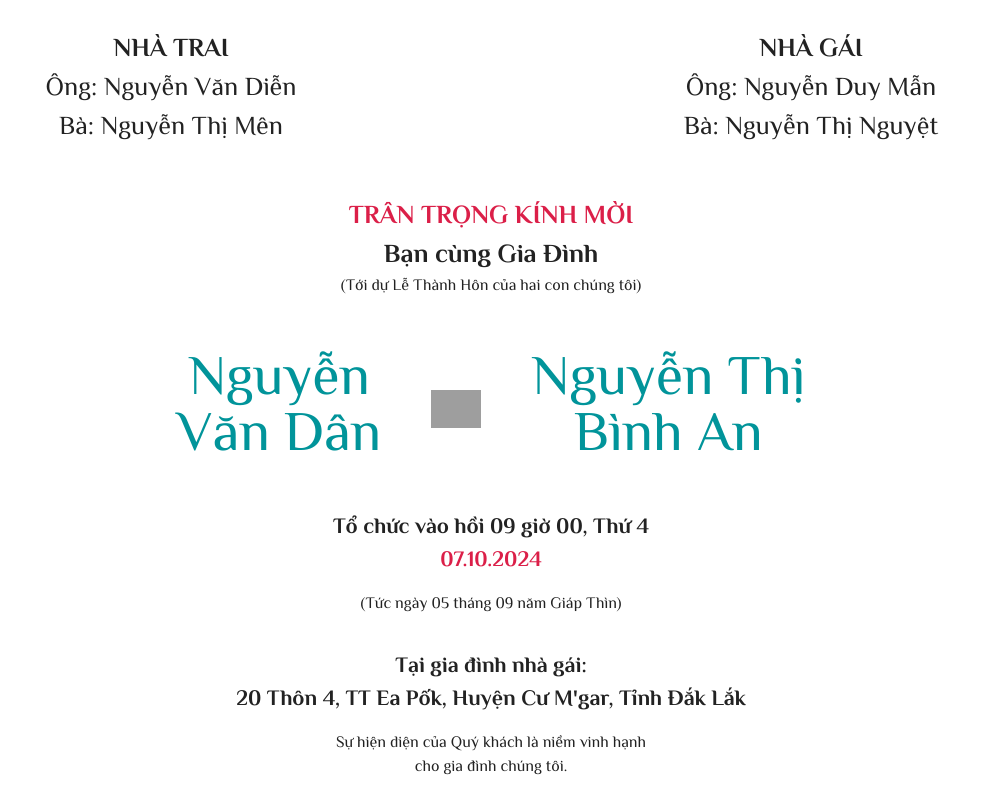
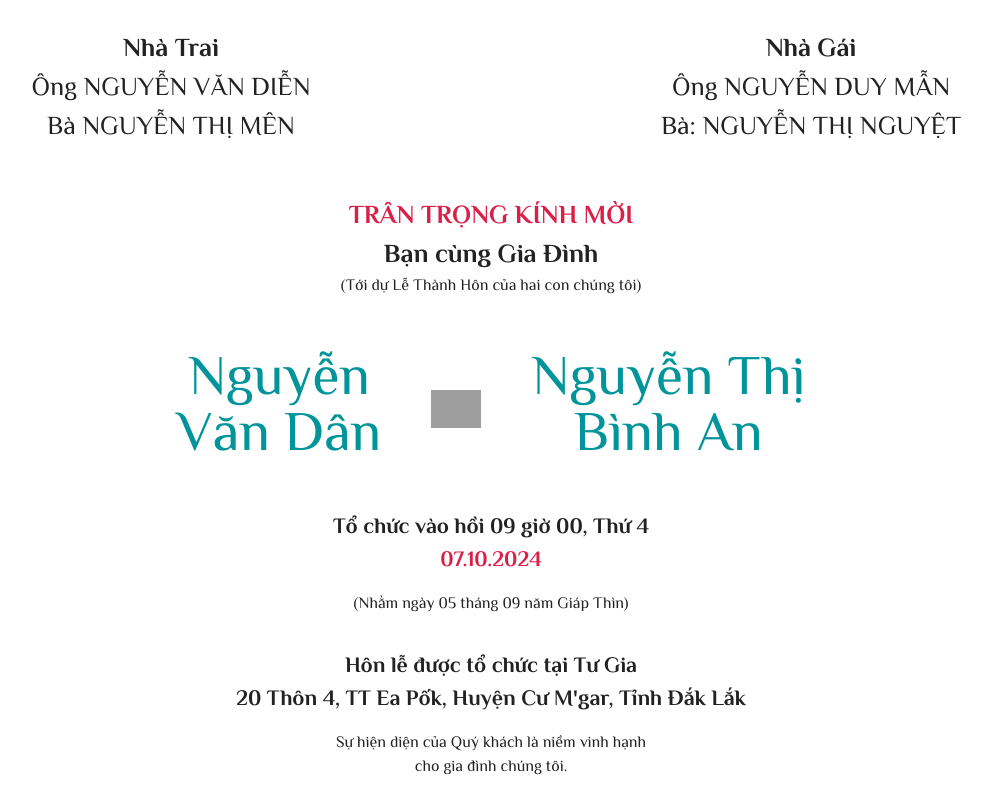
Before and after one commit to homestaygiadinhnho/homestaygiadinhnho, a Jekyll site: the page built from index.html, in a window 1280 px wide, cut to the strip 2038-2846 px from the top of the page. Shown: the whole strip, without its empty margins (149-1141 px from the left). Built offline with Jekyll 4.4.1, drawn with Linux system fonts in a browser that asks for light colours; nearby versions of some CDN libraries; some web fonts are replaced; the list of posts is cut into pages by our own code; grey boxes are pictures that could not be loaded.

Commit message:
Update index.html

```diff
--- a/index.html
+++ b/index.html
@@ -18,22 +18,22 @@ surname_groom_name: "Nguyễn"
 groom_description: "Là một người hiền lành và ít nói. Luôn coi trọng tình cảm và yêu thương gia đình. Với anh: \"Gia đình là điểm tựa vững chắc nhất và là bến đỗ bình yên không đâu sánh bằng đối với mỗi con người.\""
 groom_image: "https://api.vesey.click/templates/vs-template-3/b-1.png"
 groom_image_1: "https://api.vesey.click/templates/vs-template-3/c-1.png"
-groom_representative_1: "Ông: Nguyễn Văn Diễn"
-groom_representative_2: "Bà: Nguyễn Thị Mên"
+groom_representative_1: "Ông NGUYỄN VĂN DIỄN"
+groom_representative_2: "Bà NGUYỄN THỊ MÊN"
 bride_name: "Bình An"
 surname_bride_name: "Nguyễn Thị"
 bride_description: "Là một người nói nhiều nhưng lại sống nội tâm, thích xem phim hoạt hình, trồng cây và yêu thiên nhiên. Ngoài ra còn có ước mơ có cho mình một vườn hoa nho nhỏ để chăm sóc."
 bride_image: "https://api.vesey.click/templates/vs-template-3/b-2.png"
 bride_image_1: "https://api.vesey.click/templates/vs-template-3/c-2.png"
-bride_representative_1: "Ông: Nguyễn Duy Mẫn"
-bride_representative_2: "Bà: Nguyễn Thị Nguyệt"
+bride_representative_1: "Ông NGUYỄN DUY MẪN"
+bride_representative_2: "Bà: NGUYỄN THỊ NGUYỆT"
 wedding_date: "07.10.2024"
 wedding_date_week_calendar: "Thứ 4"
 wedding_date_solar_calendar: "07.10.2024"
 wedding_date_moon_calendar: "05 tháng 09 năm Giáp Thìn"
 countdown_image: "https://api.vesey.click/templates/vs-template-3/cd-bg.png"
 wedding_time: "09 giờ 00"
-wedding_venue_label: "Tại gia đình nhà gái:"
+wedding_venue_label: "Hôn lễ được tổ chức tại Tư Gia"
 wedding_venue: "20 Thôn 4, TT Ea Pốk, Huyện Cư M'gar, Tỉnh Đắk Lắk"
 sections:
   - date: "2022-12-20"
@@ -155,7 +155,7 @@ sections:
       <div class="flex text-[17px] xl:text-[26px]">
         <div class="flex-1">
           <div>
-            <div class="font-bold" data-editable="true">NHÀ TRAI</div>
+            <div class="font-bold" data-editable="true">Nhà Trai</div>
             <div>
               <span data-editable="true">{{ page.groom_representative_1 }}</span><br><span data-editable="true">{{ page.groom_representative_2 }}</span>
             </div>
@@ -163,7 +163,7 @@ sections:
         </div>
         <div class="flex-1">
           <div>
-            <div class="font-bold" data-editable="true">NHÀ GÁI</div>
+            <div class="font-bold" data-editable="true">Nhà Gái</div>
             <div>
               <span data-editable="true">{{ page.bride_representative_1 }}</span><br><span data-editable="true">{{ page.bride_representative_2 }}</span>
             </div>
@@ -187,7 +187,7 @@ sections:
       <div class="text-[16px] xl:text-[22px] mt-[50px]">
         <span class="font-bold" data-editable="true">Tổ chức vào hồi {{ page.wedding_time }}, {{ page.wedding_date_week_calendar }}</span><br>
         <span class="text-tl3red font-bold" data-editable="true">{{ page.wedding_date_solar_calendar }}</span><br>
-        <span class="font-playfairDisplay text-[16px] xl:text-[16px] mt-4 block" data-editable="true">(Tức ngày {{ page.wedding_date_moon_calendar }})</span><br>
+        <span class="font-playfairDisplay text-[16px] xl:text-[16px] mt-4 block" data-editable="true">(Nhằm ngày {{ page.wedding_date_moon_calendar }})</span><br>
         <span class="font-bold" data-editable="true">{{ page.wedding_venue_label }}</span><br>
         <span class="font-bold" data-editable="true">{{ page.wedding_venue }}</span><br>
         <span class="flex justify-center font-playfairDisplay text-[16px] xl:text-[16px] mt-4" data-editable="true">Sự hiện diện của Quý khách là niềm vinh hạnh<br>cho gia đình chúng tôi.</span>
```
